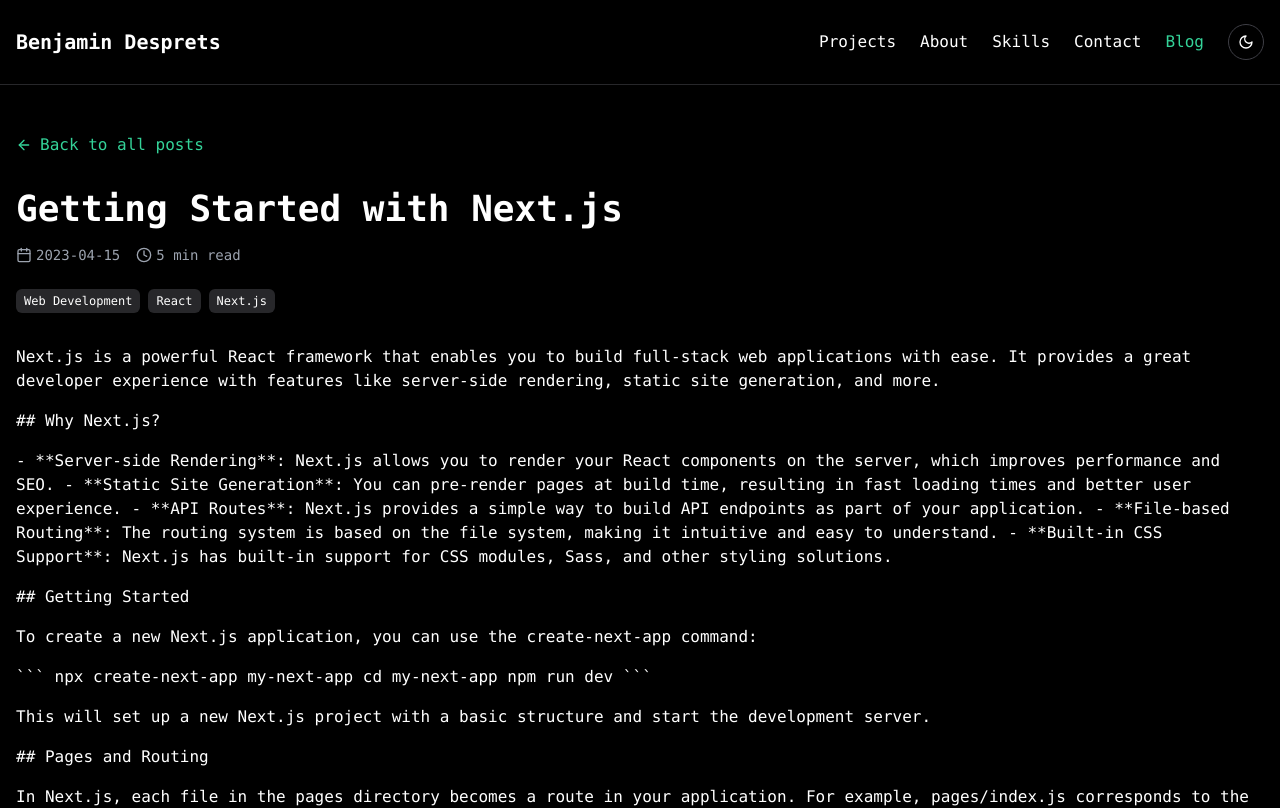
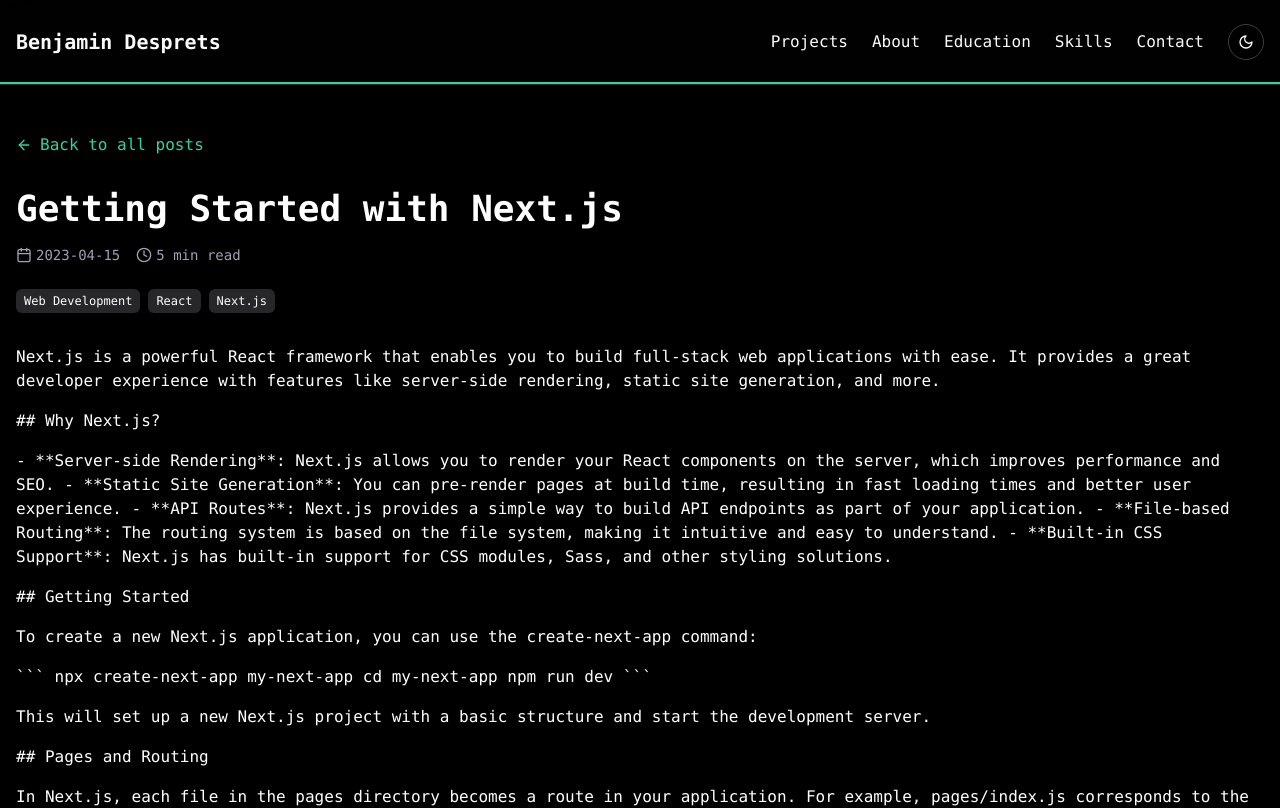
Before and after one commit to bendrsio/desprets.net, a Next.js app: page /blog/posts/getting-started-with-nextjs in a window 1280 px wide. Shown: the top 808 px of the page. Built offline with nearby package versions, Linux system fonts and the light colour scheme.

Commit message:
update: move navbar to single instance in layout

```diff
--- a/app/blog/page.tsx
+++ b/app/blog/page.tsx
@@ -1,18 +1,19 @@
-"use client"
+"use client";
 
-import { motion } from "framer-motion"
-import Link from "next/link"
-import { ArrowRight, Calendar, Clock } from "lucide-react"
-import { ThemeToggle } from "@/components/theme-toggle"
-import AnimatedText from "@/components/animated-text"
-import SectionDivider from "@/components/section-divider"
+import { motion } from "framer-motion";
+import Link from "next/link";
+import { ArrowRight, Calendar, Clock } from "lucide-react";
+import { ThemeToggle } from "@/components/theme-toggle";
+import AnimatedText from "@/components/animated-text";
+import SectionDivider from "@/components/section-divider";
 
 // Sample blog posts data
 const blogPosts = [
   {
     slug: "getting-started-with-nextjs",
     title: "Getting Started with Next.js",
-    excerpt: "Learn how to build modern web applications with Next.js, React's framework for production.",
+    excerpt:
+      "Learn how to build modern web applications with Next.js, React's framework for production.",
     date: "2023-04-15",
     readingTime: 5,
     categories: ["Web Development", "React", "Next.js"],
@@ -20,7 +21,8 @@ const blogPosts = [
   {
     slug: "understanding-typescript",
     title: "Understanding TypeScript for JavaScript Developers",
-    excerpt: "A comprehensive guide to TypeScript and how it improves your JavaScript development experience.",
+    excerpt:
+      "A comprehensive guide to TypeScript and how it improves your JavaScript development experience.",
     date: "2023-05-22",
     readingTime: 8,
     categories: ["TypeScript", "JavaScript", "Web Development"],
@@ -28,48 +30,34 @@ const blogPosts = [
   {
     slug: "tailwind-css-tips",
     title: "10 Tailwind CSS Tips to Improve Your Workflow",
-    excerpt: "Practical tips and tricks to make the most out of Tailwind CSS in your projects.",
+    excerpt:
+      "Practical tips and tricks to make the most out of Tailwind CSS in your projects.",
     date: "2023-06-10",
     readingTime: 6,
     categories: ["CSS", "Tailwind", "Web Development"],
   },
-]
+];
 
 export default function BlogPage() {
   return (
     <div className="min-h-screen bg-white dark:bg-black text-zinc-900 dark:text-white font-mono">
-      <header className="container mx-auto py-6 px-4 sticky top-0 z-50 backdrop-blur-lg bg-white/50 dark:bg-black/50 border-b border-zinc-200 dark:border-zinc-800">
-        <nav className="flex justify-between items-center">
-          <Link href="/" className="text-xl font-bold">
-            Benjamin Desprets
-          </Link>
-          <div className="space-x-6 flex items-center">
-            <Link href="/#projects" className="hover:text-emerald-400 transition-colors">
-              Projects
-            </Link>
-            <Link href="/#about" className="hover:text-emerald-400 transition-colors">
-              About
-            </Link>
-            <Link href="/#skills" className="hover:text-emerald-400 transition-colors">
-              Skills
-            </Link>
-            <Link href="/#contact" className="hover:text-emerald-400 transition-colors">
-              Contact
-            </Link>
-            <Link href="/blog" className="text-emerald-400">
-              Blog
-            </Link>
-            <ThemeToggle />
-          </div>
-        </nav>
-      </header>
-
       <main className="container mx-auto px-4 py-12">
-        <motion.div initial={{ opacity: 0 }} animate={{ opacity: 1 }} transition={{ duration: 0.5 }} className="mb-12">
-          <AnimatedText text="Blog" className="text-4xl font-bold mb-2" typingSpeed={50} showCursor={false} />
+        <motion.div
+          initial={{ opacity: 0 }}
+          animate={{ opacity: 1 }}
+          transition={{ duration: 0.5 }}
+          className="mb-12"
+        >
+          <AnimatedText
+            text="Blog"
+            className="text-4xl font-bold mb-2"
+            typingSpeed={50}
+            showCursor={false}
+          />
           <SectionDivider />
           <p className="text-zinc-600 dark:text-gray-400 mt-4 max-w-2xl">
-            Thoughts, ideas, and insights about web development, programming, and technology.
+            Thoughts, ideas, and insights about web development, programming,
+            and technology.
           </p>
         </motion.div>
 
@@ -84,7 +72,9 @@ export default function BlogPage() {
             >
               <Link href={`/blog/posts/${post.slug}`} className="block group">
                 <div className="flex flex-col md:flex-row md:items-center md:justify-between mb-2">
-                  <h2 className="text-2xl font-bold group-hover:text-emerald-400 transition-colors">{post.title}</h2>
+                  <h2 className="text-2xl font-bold group-hover:text-emerald-400 transition-colors">
+                    {post.title}
+                  </h2>
                   <div className="flex items-center space-x-4 text-sm text-zinc-600 dark:text-gray-400 mt-2 md:mt-0">
                     <div className="flex items-center">
                       <Calendar className="h-4 w-4 mr-1" />
@@ -96,10 +86,15 @@ export default function BlogPage() {
                     </div>
                   </div>
                 </div>
-                <p className="text-zinc-600 dark:text-gray-400 mb-4">{post.excerpt}</p>
+                <p className="text-zinc-600 dark:text-gray-400 mb-4">
+                  {post.excerpt}
+                </p>
                 <div className="flex flex-wrap gap-2 mb-4">
                   {post.categories.map((category, catIndex) => (
-                    <span key={catIndex} className="text-xs px-2 py-1 bg-zinc-100 dark:bg-zinc-800 rounded-md">
+                    <span
+                      key={catIndex}
+                      className="text-xs px-2 py-1 bg-zinc-100 dark:bg-zinc-800 rounded-md"
+                    >
                       {category}
                     </span>
                   ))}
@@ -116,10 +111,12 @@ export default function BlogPage() {
 
       <footer className="border-t border-zinc-200 dark:border-zinc-800 py-8 text-center text-zinc-600 dark:text-gray-400">
         <div className="container mx-auto px-4">
-          <p>© {new Date().getFullYear()} Benjamin Desprets. All rights reserved.</p>
+          <p>
+            © {new Date().getFullYear()} Benjamin Desprets. All rights reserved.
+          </p>
           <p className="mt-2 text-sm">Built with Next.js and Tailwind CSS</p>
         </div>
       </footer>
     </div>
-  )
+  );
 }
--- a/app/blog/posts/[slug]/page.tsx
+++ b/app/blog/posts/[slug]/page.tsx
@@ -4,7 +4,6 @@ import { useEffect } from "react";
 import Link from "next/link";
 import { ArrowLeft, Calendar, Clock } from "lucide-react";
 import { motion } from "framer-motion";
-import { ThemeToggle } from "@/components/theme-toggle";
 import { notFound } from "next/navigation";
 import AnimatedText from "@/components/animated-text";
 import MarkdownRenderer from "@/components/markdown-renderer";
@@ -295,44 +294,6 @@ export default function BlogPostPage({ params }: { params: { slug: string } }) {
 
   return (
     <div className="min-h-screen bg-white dark:bg-black text-zinc-900 dark:text-white font-mono">
-      <header className="container mx-auto py-6 px-4 sticky top-0 z-50 backdrop-blur-lg bg-white/50 dark:bg-black/50 border-b border-zinc-200 dark:border-zinc-800">
-        <nav className="flex justify-between items-center">
-          <Link href="/" className="text-xl font-bold">
-            Benjamin Desprets
-          </Link>
-          <div className="space-x-6 flex items-center">
-            <Link
-              href="/#projects"
-              className="hover:text-emerald-400 transition-colors"
-            >
-              Projects
-            </Link>
-            <Link
-              href="/#about"
-              className="hover:text-emerald-400 transition-colors"
-            >
-              About
-            </Link>
-            <Link
-              href="/#skills"
-              className="hover:text-emerald-400 transition-colors"
-            >
-              Skills
-            </Link>
-            <Link
-              href="/#contact"
-              className="hover:text-emerald-400 transition-colors"
-            >
-              Contact
-            </Link>
-            <Link href="/blog" className="text-emerald-400">
-              Blog
-            </Link>
-            <ThemeToggle />
-          </div>
-        </nav>
-      </header>
-
       <main className="container mx-auto px-4 py-12">
         <motion.div
           initial={{ opacity: 0, y: 20 }}
--- a/app/layout.tsx
+++ b/app/layout.tsx
@@ -2,7 +2,7 @@ import type React from "react";
 import "@/app/globals.css";
 import { ThemeProvider } from "@/components/theme-provider";
 import type { Metadata } from "next";
-
+import Navbar from "@/components/navbar";
 export const metadata: Metadata = {
   title: "Benjamin Desprets | Full-Stack Developer",
   description: "Personal portfolio showcasing projects and skills",
@@ -22,7 +22,8 @@ export default function RootLayout({
           enableSystem
           disableTransitionOnChange
         >
-          {children}
+          <Navbar />
+          <div>{children}</div>
         </ThemeProvider>
       </body>
     </html>
--- a/app/page.tsx
+++ b/app/page.tsx
@@ -58,58 +58,6 @@ export default function Home() {
 
   return (
     <div className="min-h-screen bg-white dark:bg-black text-zinc-900 dark:text-white font-mono">
-      <header className="container mx-auto py-6 px-4 sticky top-0 z-50 backdrop-blur-lg bg-white/50 dark:bg-black/50 border-b border-zinc-200 dark:border-zinc-800">
-        <nav className="flex justify-between items-center">
-          <div className="text-xl font-bold">Benjamin Desprets</div>
-          <div className="ml-auto flex items-center space-x-6">
-            <div className="hidden md:flex items-center space-x-6">
-              <SmoothScrollLink
-                href="#projects"
-                className="hover:text-emerald-400 transition-colors"
-              >
-                Projects
-              </SmoothScrollLink>
-              <SmoothScrollLink
-                href="#about"
-                className="hover:text-emerald-400 transition-colors"
-              >
-                About
-              </SmoothScrollLink>
-              <SmoothScrollLink
-                href="#education"
-                className="hover:text-emerald-400 transition-colors"
-              >
-                Education
-              </SmoothScrollLink>
-              <SmoothScrollLink
-                href="#skills"
-                className="hover:text-emerald-400 transition-colors"
-              >
-                Skills
-              </SmoothScrollLink>
-              <SmoothScrollLink
-                href="#contact"
-                className="hover:text-emerald-400 transition-colors"
-              >
-                Contact
-              </SmoothScrollLink>
-              {/* <Link
-                href="/blog"
-                className="hover:text-emerald-400 transition-colors"
-              >
-                Blog
-              </Link> */}
-            </div>
-            <ThemeToggle />
-          </div>
-        </nav>
-        {/* Thinner Scroll Progress Bar */}
-        <motion.div
-          className="absolute bottom-0 left-0 right-0 h-0.5 bg-emerald-400"
-          style={{ scaleX, transformOrigin: "0%" }}
-        />
-      </header>
-
       <main className="container mx-auto px-4 py-12">
         {/* Hero Section - without glow */}
         <motion.section
--- a/app/projects/[id]/page.tsx
+++ b/app/projects/[id]/page.tsx
@@ -53,47 +53,6 @@ export default function ProjectPage({ params }: { params: { id: string } }) {
 
   return (
     <div className="min-h-screen bg-white dark:bg-black text-zinc-900 dark:text-white font-mono">
-      <header className="container mx-auto py-6 px-4 sticky top-0 z-50 backdrop-blur-lg bg-white/50 dark:bg-black/50 border-b border-zinc-200 dark:border-zinc-800">
-        <nav className="flex justify-between items-center">
-          <Link href="/" className="text-xl font-bold">
-            Benjamin Desprets
-          </Link>
-          <div className="space-x-6 flex items-center">
-            <Link
-              href="/#projects"
-              className="hover:text-emerald-400 transition-colors"
-            >
-              Projects
-            </Link>
-            <Link
-              href="/#about"
-              className="hover:text-emerald-400 transition-colors"
-            >
-              About
-            </Link>
-            <Link
-              href="/#skills"
-              className="hover:text-emerald-400 transition-colors"
-            >
-              Skills
-            </Link>
-            <Link
-              href="/#contact"
-              className="hover:text-emerald-400 transition-colors"
-            >
-              Contact
-            </Link>
-            <Link
-              href="/blog"
-              className="hover:text-emerald-400 transition-colors"
-            >
-              Blog
-            </Link>
-            <ThemeToggle />
-          </div>
-        </nav>
-      </header>
-
       <main className="container mx-auto px-4 py-12">
         <motion.div
           initial={{ opacity: 0, y: 20 }}
```
